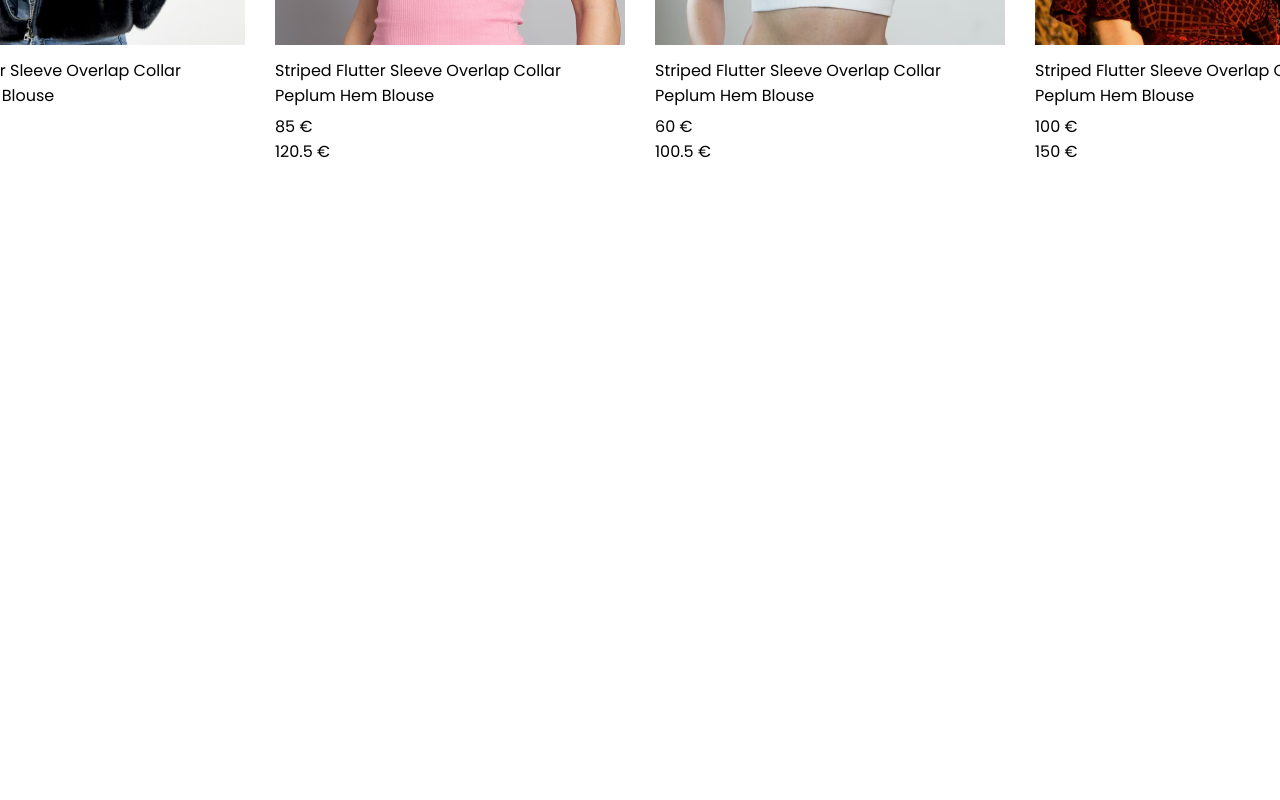
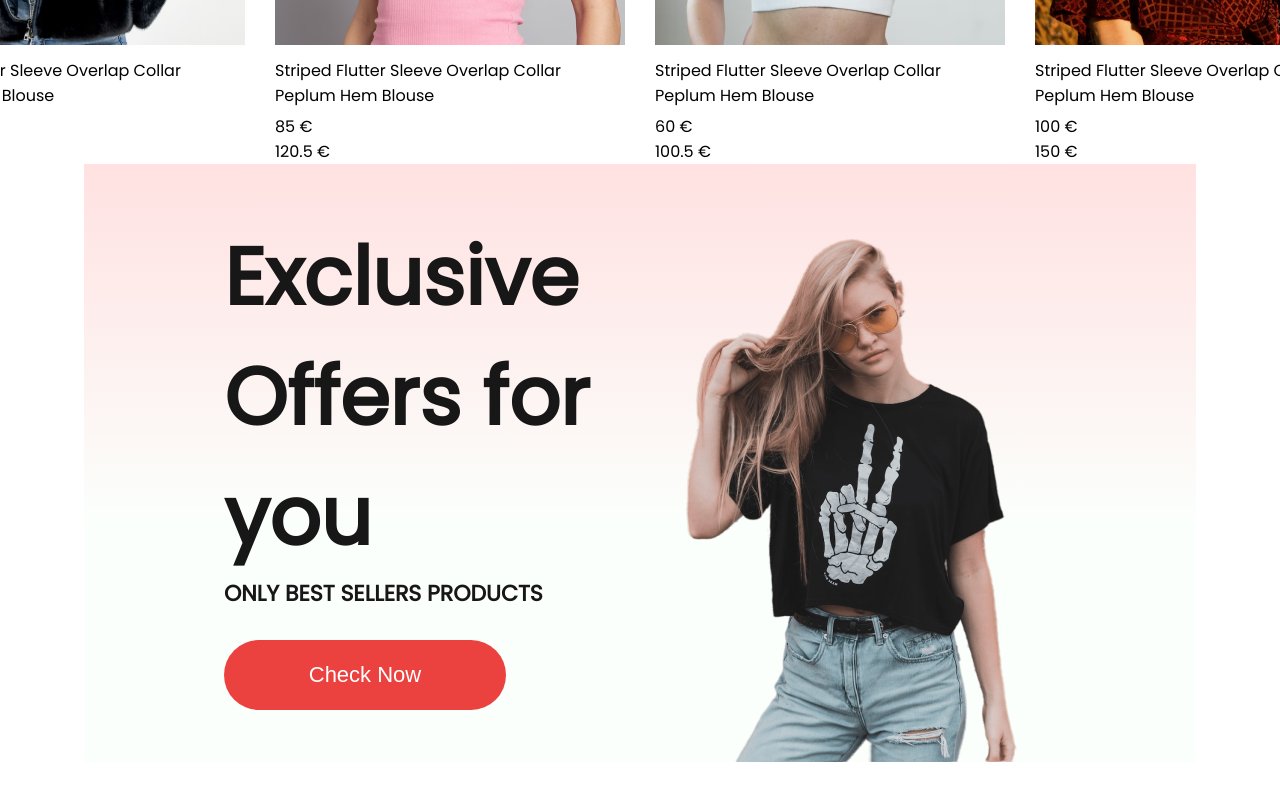
Before and after one commit to Srvictorchinea/ecommerce-react-app, a React (Create React App) app: page / in a window 1280 px wide. Shown: the part 1423-2223 px from the top of the page. Before the commit the page ends 1587 px from the top, so only its background shows below. Built offline with nearby package versions, Linux system fonts and the light colour scheme.

Commit message:
[ADD] offers banner

```diff
--- a/src/Components/Offers/Offers.css
+++ b/src/Components/Offers/Offers.css
@@ -0,0 +1,44 @@
+.offers{
+    width: 65%;
+    height: 60hv;
+    display: flex;
+    margin: auto;
+    padding: 0 140px;
+    margin-bottom: 150px;
+    background: linear-gradient(180deg, #ffe1e1, #e1ffea22 60%);
+}
+.offers-left{
+    flex: 1;
+    display: flex;
+    flex-direction: column;
+    justify-content: center;
+}
+.offers-left h2{
+    color: #171717;
+    font-size: 80px;
+    font-weight: 600;
+}
+.offers-left p{
+    color: #171717;
+    font-size: 22px;
+    font-weight: 600;
+}
+.offers-left button{
+    width: 282px;
+    height: 70px;
+    border-radius: 35px;
+    background-color: #eb4240;
+    border: none;
+    color: #fff;
+    font-size: 22px;
+    font-weight: 500;
+    margin-top: 30px;
+    cursor: pointer;
+}
+.offers-right{
+    flex: 1;
+    display: flex;
+    align-items: center;
+    justify-content: flex-end;
+    padding-top: 50px;
+}
--- a/src/Components/Offers/Offers.jsx
+++ b/src/Components/Offers/Offers.jsx
@@ -1,10 +1,18 @@
 import React from 'react'
 import './Offers.css'
-
+import exclucive_image from '../Assets/exclusive_image.png'
 const Offers = () => {
   return (
     <div className='offers'>
-
+        <div className="offers-left">
+            <h2>Exclusive</h2>
+            <h2>Offers for you</h2>
+            <p>ONLY BEST SELLERS PRODUCTS</p>
+            <button>Check Now</button>
+        </div>
+        <div className="offers-right">
+            <img src={exclucive_image} alt="" />
+        </div>
     </div>
   )
 }
--- a/src/Pages/Shop.jsx
+++ b/src/Pages/Shop.jsx
@@ -1,12 +1,14 @@
 import React from 'react';
 import Hero from '../Components/Hero/Hero';
 import Popular from '../Components/Popular/Popular';
+import Offers from '../Components/Offers/Offers';
 
 const Shop = () => {
   return (
     <div>
         <Hero />
         <Popular />
+        <Offers />
     </div>
   )
 }
```
Also changed, not shown: src/Components/NewCollections/NewCollections.jsx (added, +12 -0 lines), src/Components/NewCollections/NewCollections.css (added).
